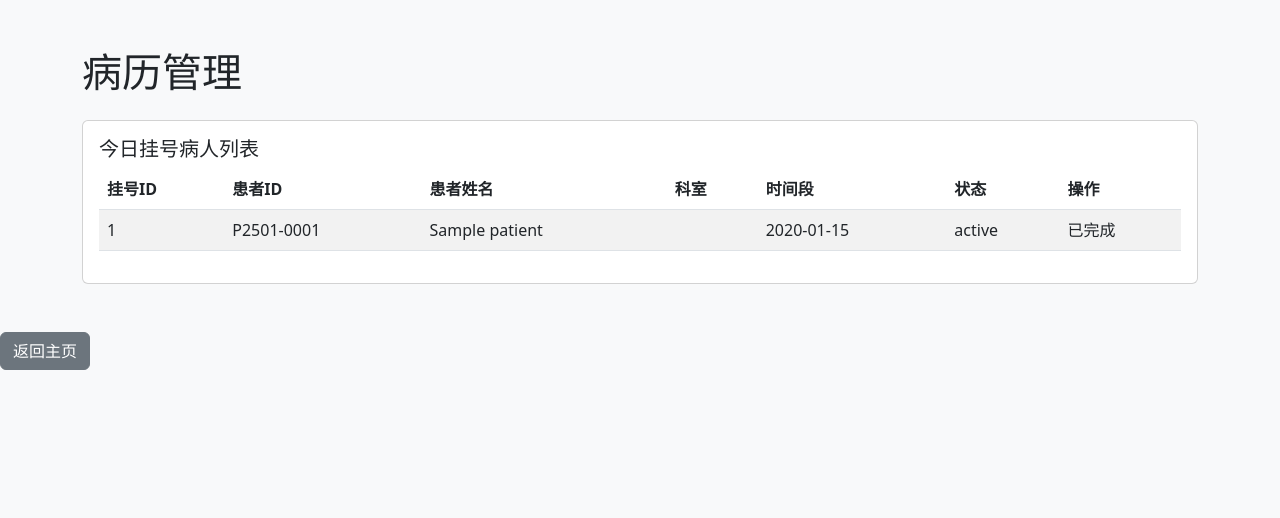
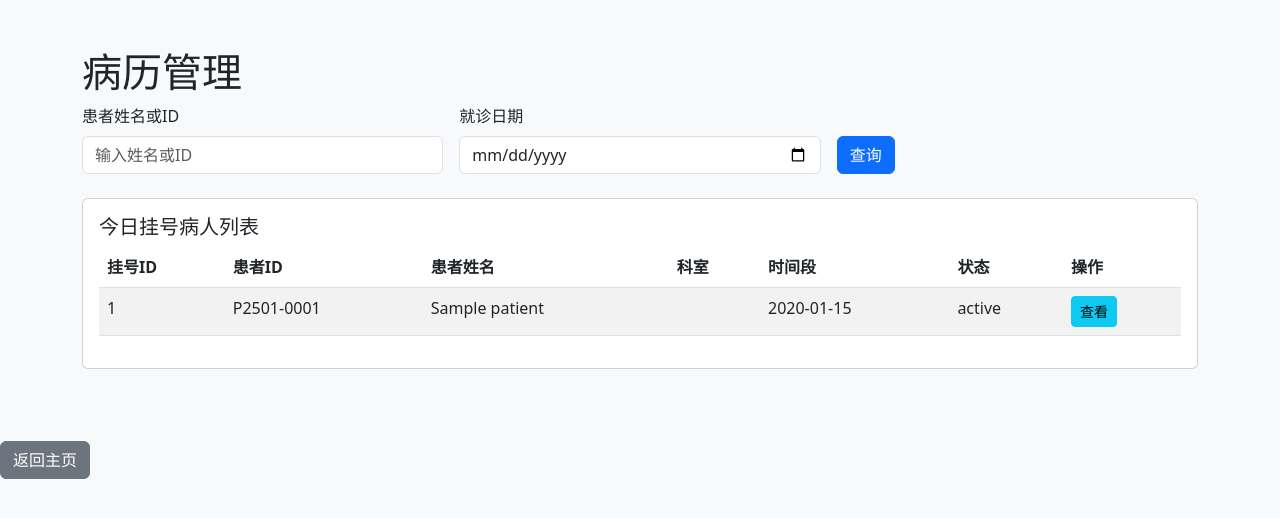
Before and after one commit to HF-youngior/hospital, a Flask app: page /medicalrecord in a window 1280 px wide. Shown: the top 518 px of the page. Run offline with Flask 3, Linux system fonts and the light colour scheme; a user stored in the database is signed in; tables that the repository leaves empty hold one stand-in row (values such as "Sample post").

Commit message:
管理员病历管理页面仅可查看患者病历，不能编辑或看诊

```diff
--- a/hospital/app/templates/medicalrecord.html
+++ b/hospital/app/templates/medicalrecord.html
@@ -12,6 +12,21 @@
 <body class="bg-light">
 <div class="container py-5">
     <h1>病历管理</h1>
+
+    <!-- 查询表单 -->
+    <form method="get" class="row g-3 align-items-end mb-4">
+        <div class="col-md-4">
+            <label class="form-label">患者姓名或ID</label>
+            <input type="text" class="form-control" name="search_patient" placeholder="输入姓名或ID" value="{{ request.args.get('search_patient', '') }}">
+        </div>
+        <div class="col-md-4">
+            <label class="form-label">就诊日期</label>
+            <input type="date" class="form-control" name="search_date" value="{{ request.args.get('search_date', '') }}">
+        </div>
+        <div class="col-md-4">
+            <button class="btn btn-primary" type="submit">查询</button>
+        </div>
+    </form>
 
     <!-- 挂号列表 -->
     {% if not patient_id %}
@@ -40,7 +55,9 @@
                                 <td>{{ reg.schedule.time_slot if reg.schedule else '未知时间段' }}</td>
                                 <td>{{ reg.visit_status }}</td>
                                 <td>
-                            {% if reg.visit_status == '待就诊' %}
+                                    {% if current_user.role == 'admin' %}
+                                        <a href="{{ url_for('registration.registration_view_medical_record', registration_id=reg.registration_id) }}" class="btn btn-info btn-sm">查看</a>
+                                    {% elif reg.visit_status == '待就诊' and current_user.role == 'doctor' %}
                                         <a href="{{ url_for('medicalrecord.consult', registration_id=reg.registration_id) }}" class="btn btn-primary btn-sm">看诊</a>
                                     {% else %}
                                         已完成
@@ -353,7 +370,9 @@
     </div>
     {% endif %}
 </div>
-<a href="{{ url_for('main.index') }}" class="btn btn-secondary">返回主页</a>
+    <!-- container结束前，表格下方 -->
+    <a href="{{ url_for('main.index') }}" class="btn btn-secondary mt-4">返回主页</a>
+</div>
 
 <script src="https://cdn.jsdelivr.net/npm/bootstrap@5.3.0/dist/js/bootstrap.bundle.min.js"></script>
 <script>
--- a/hospital/app/views/medicalrecord.py
+++ b/hospital/app/views/medicalrecord.py
@@ -6,6 +6,7 @@ from datetime import datetime, date
 from sqlalchemy.exc import SQLAlchemyError
 from app.views.inventory import SearchForm
 import logging
+from sqlalchemy import and_
 
 # 设置日志
 logging.basicConfig(level=logging.DEBUG)
@@ -17,6 +18,7 @@ medicalrecord = Blueprint('medicalrecord', __name__)
 @login_required
 def list():
     search_patient = request.args.get('search_patient', '').strip()
+    search_date = request.args.get('search_date', '').strip()
     if current_user.role == 'doctor' and current_user.doctor:
         schedules = current_user.doctor.schedules.filter(
             Schedule.date == date.today()
@@ -31,15 +33,17 @@ def list():
     else:
         registrations = Registration.query.filter(False)  # 空结果
 
-    # 支持按患者姓名或ID模糊查询
+    # 支持按患者姓名/ID和日期联合查询
     if search_patient:
         if search_patient.isdigit():
             registrations = registrations.filter(Registration.patient_id == int(search_patient))
         else:
             from app.models import Patient
             registrations = registrations.join(Patient).filter(Patient.name.contains(search_patient))
+    if search_date:
+        registrations = registrations.join(Schedule).filter(Schedule.date == search_date)
     registrations = registrations.all()
-    return render_template('medicalrecord.html', registrations=registrations, search_patient=search_patient)
+    return render_template('medicalrecord.html', registrations=registrations, search_patient=search_patient, search_date=search_date)
 
 @medicalrecord.route('/medicalrecord/consult/<int:registration_id>', methods=['GET', 'POST'])
 @role_required('doctor')
```
Lines whose indentation alone changed are shown as unchanged.
